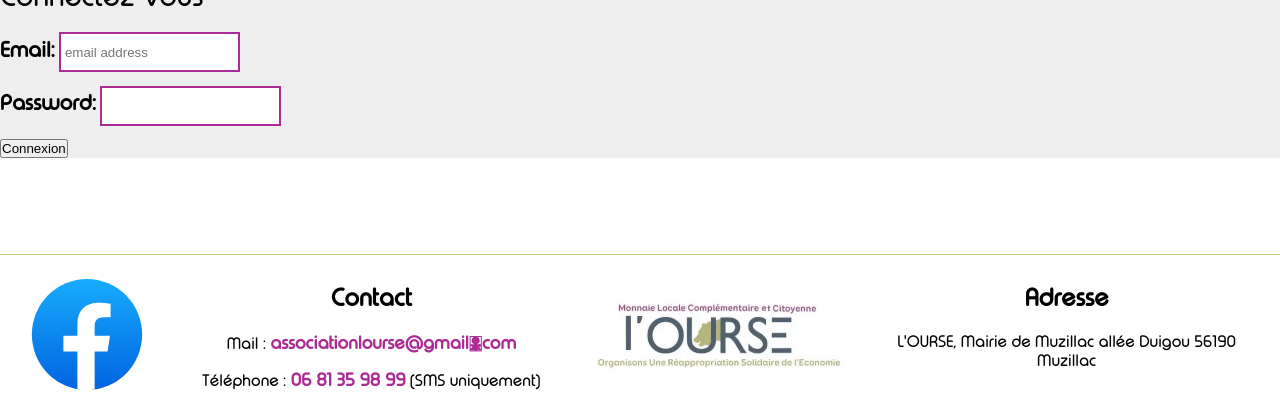
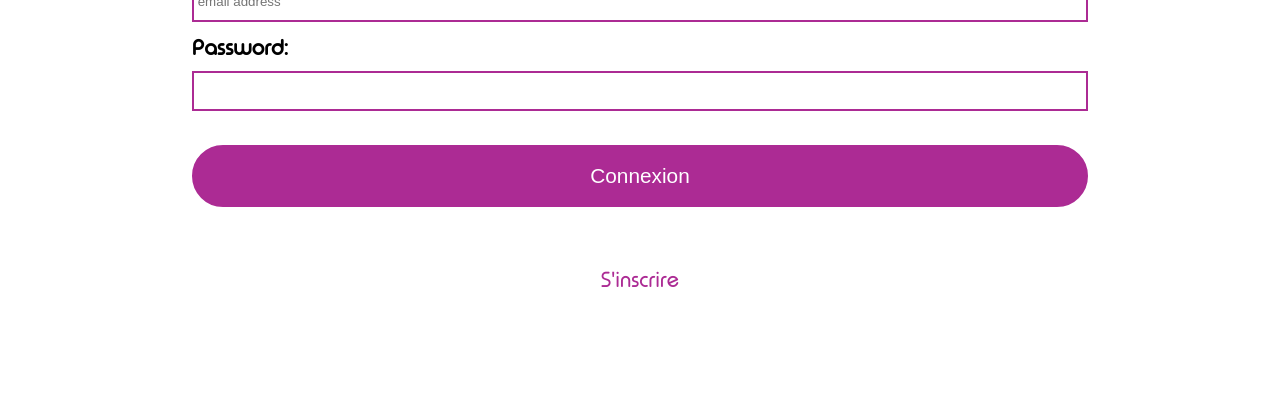
Before and after one commit to Fseymortier/l-ourse, a PHP site: page /pages/se-connecter.php in a window 1280 px wide. Shown: the part 608-1022 px from the top of the page. After the commit the page ends 895 px from the top, so only its background shows below. Run offline with PHP 8.4, Linux system fonts and the light colour scheme.

Commit message:
update
ajustement de style
ajout de contact dans la barre de nav

```diff
--- a/composants/nav.php
+++ b/composants/nav.php
@@ -20,6 +20,9 @@
             <div class="second_menu second_menu_actu">
                 <a class="nav_link" href="/l-ourse/pages/pire-campagne.php">La pire campagne</a>
             </div>
+        </div>
+        <div class="item_menu">
+            <a class="nav_link" href="/l-ourse/pages/contact.php">Contact</a>
         </div>
         <div class="item_menu">
             <a class="nav_link" href="/l-ourse/pages/se-connecter.php">Se connecter</a>
@@ -61,6 +64,4 @@ document.addEventListener("DOMContentLoaded", function() {
         // Appeler la fonction pour vérifier l'URL de la page actuelle
         checkCurrentPage();
     });
-
-
 </script>
--- a/pages/carte.php
+++ b/pages/carte.php
@@ -5,6 +5,6 @@ $txtHeader = 'Retrouvez les différents prestataires affilié à notre associati
 require('../composants/header.php');
 ?>
 <section class="section_carte">
-<iframe width="100%" height="600px" frameborder="0" allowfullscreen="" src="https://umap.openstreetmap.fr/fr/map/les-prestataires-de-lourse_251740?scaleControl=false&amp;miniMap=false&amp;scrollWheelZoom=false&amp;zoomControl=true&amp;allowEdit=false&amp;moreControl=true&amp;searchControl=null&amp;tilelayersControl=null&amp;embedControl=null&amp;datalayersControl=true&amp;onLoadPanel=databrowser&amp;captionBar=false"></iframe>
+    <iframe width="100%" height="600px" frameborder="0" allowfullscreen="" src="https://umap.openstreetmap.fr/fr/map/les-prestataires-de-lourse_251740?scaleControl=false&amp;miniMap=false&amp;scrollWheelZoom=false&amp;zoomControl=true&amp;allowEdit=false&amp;moreControl=true&amp;searchControl=null&amp;tilelayersControl=null&amp;embedControl=null&amp;datalayersControl=true&amp;onLoadPanel=databrowser&amp;captionBar=false"></iframe>
 </section>
 <?php require('../composants/footer.php') ?>
--- a/pages/prestataire.php
+++ b/pages/prestataire.php
@@ -18,7 +18,7 @@ require_once('../composants/header.php');
         <h2 class="titles_adherer title_jaune">Communiquer entre prestataires</h2>
         <div class="item_adherer">
             <p>Je souhaite discuter entre prestataires pour améliorer la circulation de notre monnaie sur le territoire, ou pour tout autre chose...</p>
-            <p>Vous pouvez rejoindre le <a href="https://t.me/joinchat/M_MSehrHdXA-awj716j0Bw" class='colored_txt'>groupe Prestataires de l'Ourse</a> dans la messagerie Telegram et les salons d'échange écrit et vocal dans notre serveur <a href="https://discord.com/invite/9vWGGTs"  class='colored_txt'>Discord.</a></p>
+            <p>Vous pouvez rejoindre le <a href="https://t.me/joinchat/M_MSehrHdXA-awj716j0Bw" class='colored_txt'>groupe Prestataires de l'Ourse</a> dans la messagerie Telegram et les salons d'échange écrit et vocal dans notre serveur <a href="https://discord.com/invite/9vWGGTs" class='colored_txt'>Discord.</a></p>
         </div>
     </div>
     <div class="container_item_adherer container_item_jaune">
--- a/pages/se-connecter.php
+++ b/pages/se-connecter.php
@@ -1,58 +1,18 @@
 <?php
 $title = 'Connexion';
 $h1 = 'Connexion';
-$txtHeader = 'Veuillez ici trouver la page de connexion';
+$txtHeader = 'Bon retour parmis nous !';
 require_once('../composants/header.php');
 require_once('../composants/session.php');
 ?>
-<section>
-<section class="h-100 gradient-form" style="background-color: #eee;">
-  <div class="container py-5 h-100">
-    <div class="row d-flex justify-content-center align-items-center h-100">
-      <div class="col-xl-10">
-        <div class="card rounded-3 text-black">
-          <div class="row g-0">
-            <div class="col-lg-6">
-              <div class="card-body p-md-5 mx-md-4">
-
-                <div class="text-center">
-                  <img src="assets/img/logo_lysi.png" style="width: 185px;" alt="logo">
-                  <h4 class="mt-1 mb-5 pb-1">Lysi-média+</h4>
-                </div>
-
+<section class="container_adherer">
   <form method="POST" action="">
-                  <p style="font-size:1.8em">Connectez-vous</p>
-                  <br>
-                  <div class="form-outline mb-4">
+    <p class="champ_obligatoire">Connectez-vous</p>
     <label class="form-label" for="form2Example11">Email:</label>
     <input type="email" id="form2Example11" name="email" class="form-control" placeholder=" email address" />
-
-                  </div>
-
-                  <div class="form-outline mb-4">
     <label class="form-label" for="form2Example22">Password:</label>
     <input type="password" id="form2Example22" name="password" class="form-control" />
-
-                  </div>
-
-                  <div class="text-center pt-1 mb-5 pb-1">
-                    <button class="btn btn-primary btn-block fa-lg gradient-custom-2 mb-3" type="submit" name="submit">Connexion</button>
-                  </div>
+    <input type="submit" value="Connexion" class="button_form button_form_connexion">
+  <a href="/l-ourse/pages/s-inscrire.php" class="button_form button_sincrire">S'inscrire</a>
   </form>
-              </div>
-            </div>
-            <div class="col-lg-6 d-flex align-items-center gradient-custom-2">
-              <div class="text-white px-3 py-4 p-md-5 mx-md-4">
-                <h4 class="mb-4"></h4>
-                <p class="small mb-0"></p>
-              </div>
-            </div>
-          </div>
-        </div>
-      </div>
-    </div>
-  </div>
 </section>
-
-</section>
-<?php require_once('../composants/footer.php') ?>
--- a/styles/contact.css
+++ b/styles/contact.css
@@ -18,10 +18,21 @@ input,textarea{
     margin-bottom: 1em;
 }
 .button_form{
-    width: 10em;
+    text-align: center;
+    align-content: center;
+    height: 3em;
     font-size: 1.3em;
-    color: white;
-    background-color: var(--violet);
     border-radius: 2em;
     margin: 1em 0;
 }
+.button_form_connexion{
+    color: white;
+    background-color: var(--violet);
+}
+.button_sincrire{
+    color: var(--violet);
+}
+.button_sincrire:hover{
+    color: white;
+    background-color: var(--violet);
+}
--- a/styles/header.css
+++ b/styles/header.css
@@ -9,6 +9,9 @@
 }
 body{
     font-family: 'typo';
+}
+p{
+    font-size: 1.2em;
 }
 a{
     text-decoration: none;
@@ -42,7 +45,7 @@ h1{
     font-size: 1.2em;
 }
 .colored_txt_header,.colored_txt{
-    font-size: 1.1em;
+    font-size: 1em;
     font-weight: bold;
 }
 .colored_txt_header{
--- a/styles/index.css
+++ b/styles/index.css
@@ -23,6 +23,7 @@
 }
 .links_adherer{
     display: inline-block;
+    text-align: center;
     width: 8em;
     font-size: 1.3em;
     text-decoration: none;
@@ -31,6 +32,11 @@
     border-radius: 1em;
     margin: 2em 0;
     padding: 0.5em 1em;
+    box-shadow: 5px 10px 7px gray;
+    transition: transform ease-in-out 0.5s;
+}
+.links_adherer:hover{
+    transform: scale(1.2);
 }
 .item_txt_presentation{
     text-align: center;
```
Also changed, not shown: composants/header.php (+7 -7 lines), index.php (+5 -4 lines), pages/contact.php (+56 -1 lines), pages/particulier.php (+6 -6 lines), pages/s-inscrire.php (+11 -0 lines). Lines whose indentation alone changed are shown as unchanged.
